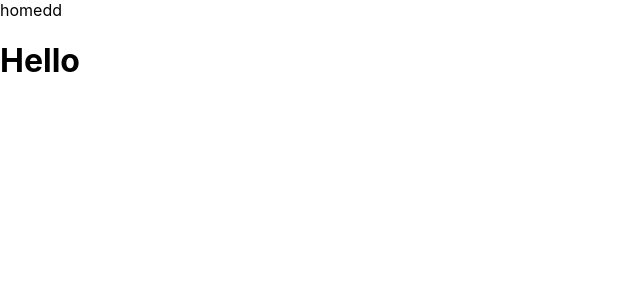
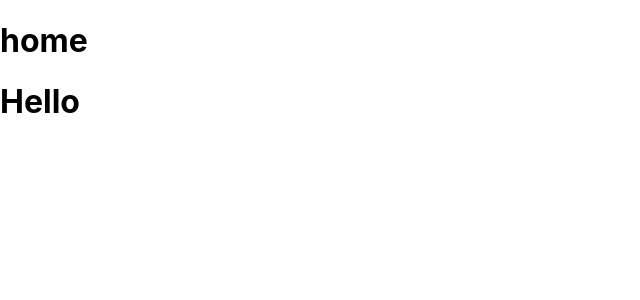
Before and after one commit to muxtorov-xusrav/buldozer32, a React (Create React App) app: page / in a window 1280 px wide. Shown: the top 300 px of the page, without its empty margins (0-640 px from the left). Built offline with nearby package versions, Linux system fonts and the light colour scheme.

Commit message:
homepage ochildi

```diff
--- a/src/pages/home/home.jsx
+++ b/src/pages/home/home.jsx
@@ -3,10 +3,9 @@ import React from 'react'
 const home = () => {
   return (
     <div>
-      homedd
-      <div>
-
-      </div>
+     <h1>
+      home
+     </h1>
     </div>
   )
 }
```
